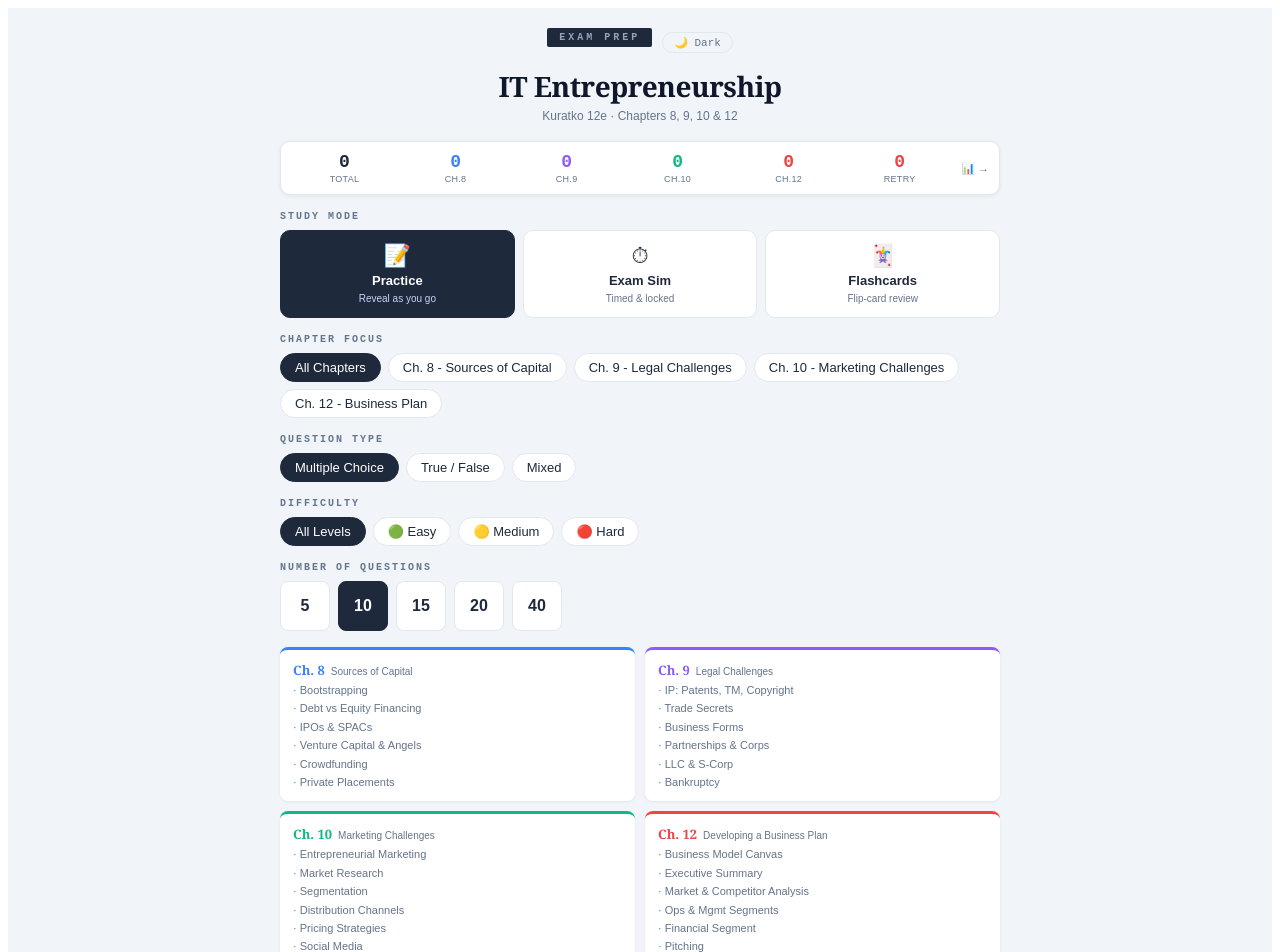
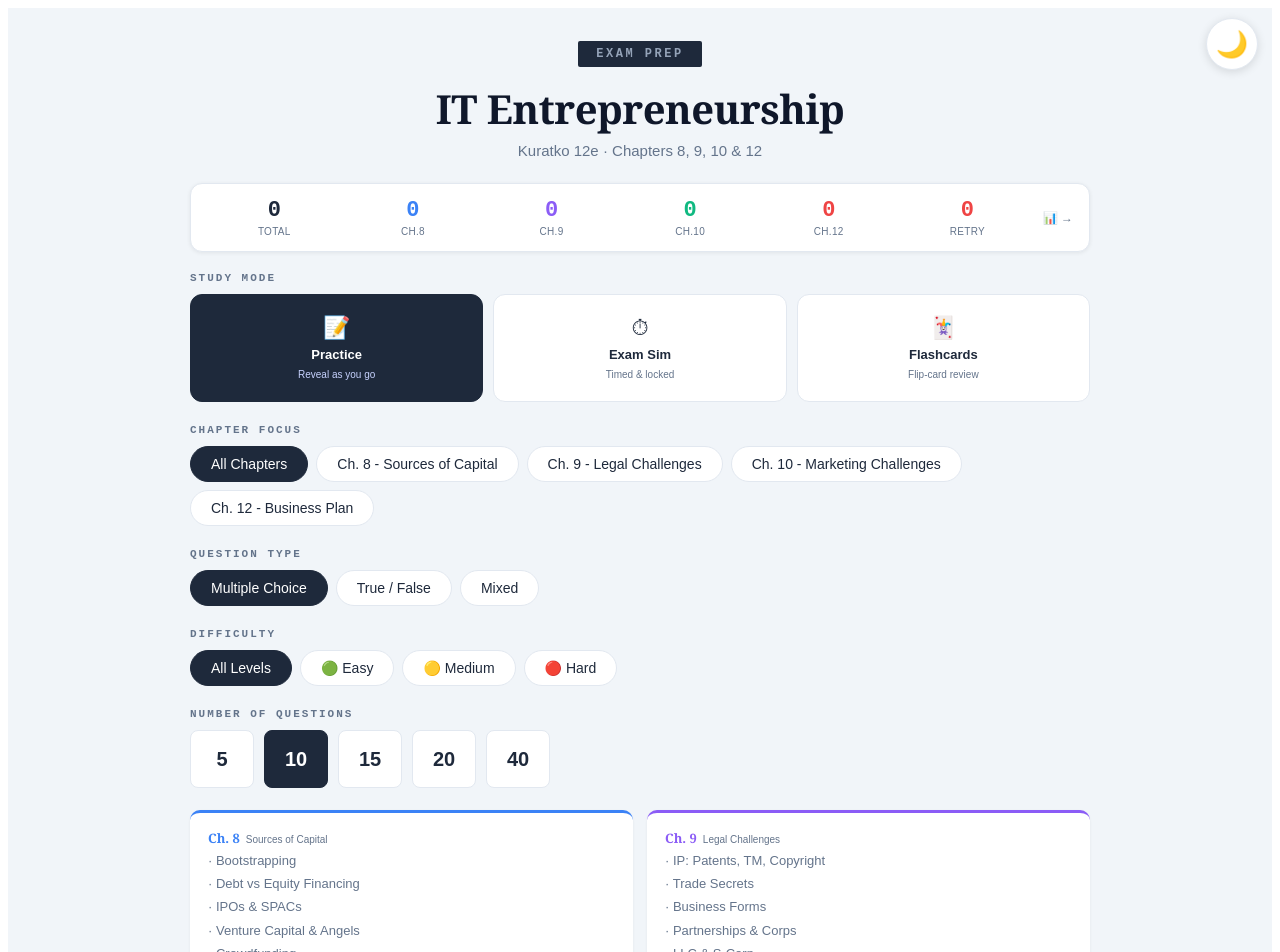
Before and after one commit to h-yzeng/ITMM-581-Study-Tool, a React (Vite) app: page / in a window 1280 px wide. Shown: the top 952 px of the page. Built offline with nearby package versions, Linux system fonts and the light colour scheme.

Commit message:
feat: add dark mode toggle button and update styles for improved UI consistency

```diff
--- a/src/App.jsx
+++ b/src/App.jsx
@@ -278,6 +278,12 @@ export default function App() {
   const pill  = active => ({ ...S.pill,     background: active ? pillSel : cardBg, color: active ? '#fff' : text, border: `1.5px solid ${active ? pillSel : border}` })
   const count = active => ({ ...S.countBtn, background: active ? pillSel : cardBg, color: active ? '#fff' : text, border: `1.5px solid ${active ? pillSel : border}` })
 
+  const DarkToggle = (
+    <button onClick={toggleDark} style={{ ...S.darkToggle, background: cardBg, border: `1.5px solid ${border}` }}>
+      {dk ? '☀️' : '🌙'}
+    </button>
+  )
+
   // ── Session history SVG chart ─────────────────────────────────────────────
   const SChart = () => {
     const pts = sessionHistory
@@ -330,14 +336,10 @@ export default function App() {
     const weakQs = computeWeakDrill()
     return (
       <div style={{ ...S.page, background: bg }}>
+        {DarkToggle}
         <div style={S.container}>
           <div style={S.header}>
-            <div style={{ display: 'flex', justifyContent: 'center', alignItems: 'center', gap: 10, marginBottom: 10 }}>
-              <div style={S.badge}>EXAM PREP</div>
-              <button onClick={toggleDark} style={{ background: 'none', border: `1px solid ${border}`, borderRadius: 20, padding: '3px 11px', cursor: 'pointer', fontSize: 11, color: subText, fontFamily: 'monospace' }}>
-                {dk ? '☀ Light' : '🌙 Dark'}
-              </button>
-            </div>
+            <div style={S.badge}>EXAM PREP</div>
             <h1 style={{ ...S.title, color: dk ? '#f1f5f9' : '#0f172a' }}>IT Entrepreneurship</h1>
             <p style={{ ...S.subtitle, color: subText }}>Kuratko 12e · Chapters 8, 9, 10 & 12</p>
           </div>
@@ -471,6 +473,7 @@ export default function App() {
     const isFlagged = q && flagged[qKey(q)]
     return (
       <div style={{ ...S.page, background: bg }}>
+        {DarkToggle}
         <div style={S.container}>
           <div style={S.topBar}>
             <button onClick={() => { clearTimeout(timerRef.current); setScreen('home') }} style={{ ...S.backBtn, color: subText }}>← Back</button>
@@ -566,6 +569,7 @@ export default function App() {
     const wrongQs = questions.filter((_, i) => answers[i] !== questions[i].answer)
     return (
       <div style={{ ...S.page, background: bg }}>
+        {DarkToggle}
         <div style={S.container}>
           <div style={{ ...S.resultsCard, background: cardBg, border: dk ? `1px solid ${border}` : 'none' }}>
             <div style={{ textAlign: 'center', marginBottom: 20 }}>
@@ -605,6 +609,7 @@ export default function App() {
   if (screen === 'review') {
     return (
       <div style={{ ...S.page, background: bg }}>
+        {DarkToggle}
         <div style={S.container}>
           <div style={{ display: 'flex', alignItems: 'center', gap: 12, marginBottom: 20 }}>
             <button onClick={() => setScreen('results')} style={{ ...S.backBtn, color: subText }}>← Results</button>
@@ -647,6 +652,7 @@ export default function App() {
     const rCount  = Object.keys(rightBank || {}).length
     const fCount  = Object.keys(flagged  || {}).length
     const heatmap = CHAPTER_IDS.map(ch => ({
+
       ch,
       topics: TOPICS_BY_CHAPTER[ch].map(tp => {
         const d   = byTopic[`${ch}:${tp}`] || { right: 0, wrong: 0 }
@@ -658,6 +664,7 @@ export default function App() {
     const hText  = r => r === null ? (dk ? '#475569' : '#94a3b8') : r === 0 ? '#065f46' : r < 0.3 ? '#713f12' : r < 0.6 ? '#9a3412' : '#991b1b'
     return (
       <div style={{ ...S.page, background: bg }}>
+        {DarkToggle}
         <div style={S.container}>
           <div style={{ display: 'flex', alignItems: 'center', gap: 12, marginBottom: 20 }}>
             <button onClick={() => setScreen('home')} style={{ ...S.backBtn, color: subText }}>← Home</button>
@@ -795,7 +802,8 @@ export default function App() {
     const goPrev = () => { setFcFlipped(false); setTimeout(() => setFcIdx(i => Math.max(0, i - 1)), 100) }
 
     return (
-      <div style={{ background: '#0f172a', minHeight: '100vh', padding: '20px 16px 48px', fontFamily: S.page.fontFamily }}>
+      <div style={{ background: '#0f172a', minHeight: '100vh', padding: '32px 20px 60px', fontFamily: S.page.fontFamily }}>
+        {DarkToggle}
         <div style={S.container}>
           <div style={{ display: 'flex', alignItems: 'center', gap: 12, marginBottom: 14 }}>
             <button onClick={() => setScreen('home')} style={{ ...S.backBtn, color: '#94a3b8' }}>← Back</button>
--- a/src/styles.js
+++ b/src/styles.js
@@ -1,77 +1,78 @@
 export const S = {
-  page:         { minHeight: '100vh', background: '#f1f5f9', fontFamily: "'Georgia','Times New Roman',serif", padding: '20px 16px 48px' },
-  container:    { maxWidth: 720, margin: '0 auto' },
-  header:       { textAlign: 'center', marginBottom: 18 },
-  badge:        { display: 'inline-block', background: '#1e293b', color: '#94a3b8', fontSize: 10, fontWeight: 700, letterSpacing: 3, padding: '4px 12px', borderRadius: 2, marginBottom: 10, fontFamily: 'monospace' },
-  title:        { margin: '0 0 4px', fontSize: 28, fontWeight: 900, color: '#0f172a', letterSpacing: -0.5 },
-  subtitle:     { margin: 0, fontSize: 12, color: '#64748b', fontFamily: 'sans-serif' },
-  section:      { marginBottom: 16 },
-  label:        { display: 'block', fontSize: 10, fontWeight: 700, letterSpacing: 2, color: '#94a3b8', marginBottom: 8, fontFamily: 'monospace' },
-  pills:        { display: 'flex', flexWrap: 'wrap', gap: 7 },
-  pill:         { padding: '6px 14px', borderRadius: 20, border: '1.5px solid #e2e8f0', background: '#fff', color: '#64748b', fontSize: 13, cursor: 'pointer', fontFamily: 'sans-serif' },
+  page:         { minHeight: '100vh', background: '#f1f5f9', fontFamily: "'Georgia','Times New Roman',serif", padding: '32px 20px 60px' },
+  container:    { maxWidth: 900, margin: '0 auto' },
+  header:       { textAlign: 'center', marginBottom: 24 },
+  badge:        { display: 'inline-block', background: '#1e293b', color: '#94a3b8', fontSize: 12, fontWeight: 700, letterSpacing: 2.5, padding: '6px 18px', borderRadius: 2, marginBottom: 14, fontFamily: 'monospace' },
+  title:        { margin: '0 0 6px', fontSize: 40, fontWeight: 900, color: '#0f172a', letterSpacing: -0.5 },
+  subtitle:     { margin: 0, fontSize: 15, color: '#64748b', fontFamily: 'sans-serif' },
+  section:      { marginBottom: 22 },
+  label:        { display: 'block', fontSize: 11, fontWeight: 700, letterSpacing: 2, color: '#94a3b8', marginBottom: 10, fontFamily: 'monospace' },
+  pills:        { display: 'flex', flexWrap: 'wrap', gap: 8 },
+  pill:         { padding: '9px 20px', borderRadius: 20, border: '1.5px solid #e2e8f0', background: '#fff', color: '#64748b', fontSize: 14, cursor: 'pointer', fontFamily: 'sans-serif' },
   pillActive:   { background: '#1e293b', color: '#fff', border: '1.5px solid #1e293b' },
-  countRow:     { display: 'flex', gap: 8 },
-  countBtn:     { padding: '0 14px', height: 50, minWidth: 50, borderRadius: 8, border: '1.5px solid #e2e8f0', background: '#fff', color: '#64748b', fontSize: 16, fontWeight: 700, cursor: 'pointer', fontFamily: 'sans-serif' },
+  countRow:     { display: 'flex', gap: 10 },
+  countBtn:     { padding: '0 18px', height: 58, minWidth: 64, borderRadius: 8, border: '1.5px solid #e2e8f0', background: '#fff', color: '#64748b', fontSize: 20, fontWeight: 700, cursor: 'pointer', fontFamily: 'sans-serif' },
   countBtnActive: { background: '#1e293b', color: '#fff', border: '1.5px solid #1e293b' },
-  topicsGrid:   { display: 'grid', gridTemplateColumns: '1fr 1fr', gap: 10, marginBottom: 14 },
-  topicCard:    { background: '#fff', borderRadius: 8, padding: '11px 13px', boxShadow: '0 1px 3px rgba(0,0,0,0.06)' },
-  topicItem:    { fontSize: 11, color: '#64748b', marginTop: 3, fontFamily: 'sans-serif', lineHeight: 1.4 },
-  error:        { background: '#fee2e2', color: '#991b1b', padding: '10px 14px', borderRadius: 8, fontSize: 13, marginBottom: 12, fontFamily: 'sans-serif' },
-  startBtn:     { display: 'block', width: '100%', padding: '15px', background: '#1e293b', color: '#fff', border: 'none', borderRadius: 10, fontSize: 16, fontWeight: 700, cursor: 'pointer', letterSpacing: 0.3, marginBottom: 6 },
-  statsBar:     { display: 'flex', alignItems: 'center', gap: 4, marginBottom: 16, background: '#fff', borderRadius: 10, padding: '10px', boxShadow: '0 1px 4px rgba(0,0,0,0.07)', border: 'none', cursor: 'pointer', width: '100%' },
-  statsCell:    { flex: 1, display: 'flex', flexDirection: 'column', alignItems: 'center', gap: 2 },
-  statsNum:     { fontSize: 18, fontWeight: 900, color: '#1e293b', fontFamily: 'monospace' },
-  statsLbl:     { fontSize: 9, color: '#94a3b8', fontFamily: 'sans-serif', letterSpacing: 0.3, textTransform: 'uppercase' },
-  statsArrow:   { fontSize: 11, color: '#94a3b8', fontFamily: 'sans-serif', marginLeft: 4 },
-  modeRow:      { display: 'flex', gap: 8 },
-  modeBtn:      { flex: 1, display: 'flex', flexDirection: 'column', alignItems: 'center', gap: 4, padding: '12px 8px', borderRadius: 10, border: '1.5px solid #e2e8f0', background: '#fff', cursor: 'pointer', fontFamily: 'sans-serif' },
+  topicsGrid:   { display: 'grid', gridTemplateColumns: '1fr 1fr', gap: 14, marginBottom: 18 },
+  topicCard:    { background: '#fff', borderRadius: 10, padding: '16px 18px', boxShadow: '0 1px 3px rgba(0,0,0,0.06)' },
+  topicItem:    { fontSize: 13, color: '#64748b', marginTop: 5, fontFamily: 'sans-serif', lineHeight: 1.4 },
+  error:        { background: '#fee2e2', color: '#991b1b', padding: '10px 14px', borderRadius: 8, fontSize: 14, marginBottom: 12, fontFamily: 'sans-serif' },
+  startBtn:     { display: 'block', width: '100%', padding: '20px', background: '#1e293b', color: '#fff', border: 'none', borderRadius: 12, fontSize: 20, fontWeight: 700, cursor: 'pointer', letterSpacing: 0.3, marginBottom: 8 },
+  statsBar:     { display: 'flex', alignItems: 'center', gap: 4, marginBottom: 20, background: '#fff', borderRadius: 12, padding: '14px 16px', boxShadow: '0 1px 4px rgba(0,0,0,0.07)', border: 'none', cursor: 'pointer', width: '100%' },
+  statsCell:    { flex: 1, display: 'flex', flexDirection: 'column', alignItems: 'center', gap: 3 },
+  statsNum:     { fontSize: 22, fontWeight: 900, color: '#1e293b', fontFamily: 'monospace' },
+  statsLbl:     { fontSize: 10, color: '#94a3b8', fontFamily: 'sans-serif', letterSpacing: 0.3, textTransform: 'uppercase' },
+  statsArrow:   { fontSize: 12, color: '#94a3b8', fontFamily: 'sans-serif', marginLeft: 4 },
+  modeRow:      { display: 'flex', gap: 10 },
+  modeBtn:      { flex: 1, display: 'flex', flexDirection: 'column', alignItems: 'center', gap: 6, padding: '20px 12px', borderRadius: 12, border: '1.5px solid #e2e8f0', background: '#fff', cursor: 'pointer', fontFamily: 'sans-serif' },
   modeBtnActive:{ background: '#1e293b', border: '1.5px solid #1e293b', color: '#fff' },
-  examBanner:   { background: '#fef3c7', border: '1px solid #f59e0b', borderRadius: 8, padding: '9px 13px', fontSize: 13, color: '#92400e', fontFamily: 'sans-serif', marginBottom: 12 },
-  retryPoolBtn: { display: 'block', width: '100%', padding: '11px 14px', background: '#fef3c7', color: '#92400e', border: '1.5px solid #f59e0b', borderRadius: 8, fontSize: 13, fontWeight: 600, cursor: 'pointer', fontFamily: 'sans-serif', marginBottom: 10, textAlign: 'left' },
-  bankStatus:   { display: 'flex', alignItems: 'center', justifyContent: 'center', gap: 6, padding: '6px 0', fontFamily: 'sans-serif', fontSize: 11, color: '#94a3b8' },
-  bankDot:      { width: 7, height: 7, borderRadius: '50%', display: 'inline-block' },
-  topBar:       { display: 'flex', alignItems: 'center', gap: 10, marginBottom: 14 },
-  backBtn:      { background: 'none', border: 'none', color: '#64748b', fontSize: 13, cursor: 'pointer', padding: '6px 0', fontFamily: 'sans-serif' },
+  examBanner:   { background: '#fef3c7', border: '1px solid #f59e0b', borderRadius: 8, padding: '10px 14px', fontSize: 14, color: '#92400e', fontFamily: 'sans-serif', marginBottom: 14 },
+  retryPoolBtn: { display: 'block', width: '100%', padding: '13px 16px', background: '#fef3c7', color: '#92400e', border: '1.5px solid #f59e0b', borderRadius: 8, fontSize: 14, fontWeight: 600, cursor: 'pointer', fontFamily: 'sans-serif', marginBottom: 10, textAlign: 'left' },
+  bankStatus:   { display: 'flex', alignItems: 'center', justifyContent: 'center', gap: 6, padding: '8px 0', fontFamily: 'sans-serif', fontSize: 12, color: '#94a3b8' },
+  bankDot:      { width: 8, height: 8, borderRadius: '50%', display: 'inline-block' },
+  darkToggle:   { position: 'fixed', top: 18, right: 22, zIndex: 1000, width: 52, height: 52, borderRadius: '50%', border: '1.5px solid #e2e8f0', background: '#fff', cursor: 'pointer', fontSize: 26, display: 'flex', alignItems: 'center', justifyContent: 'center', boxShadow: '0 2px 10px rgba(0,0,0,0.12)', lineHeight: 1 },
+  topBar:       { display: 'flex', alignItems: 'center', gap: 10, marginBottom: 16 },
+  backBtn:      { background: 'none', border: 'none', color: '#64748b', fontSize: 14, cursor: 'pointer', padding: '6px 0', fontFamily: 'sans-serif' },
   progWrap:     { flex: 1, display: 'flex', alignItems: 'center', gap: 8 },
-  progTrack:    { flex: 1, height: 5, background: '#e2e8f0', borderRadius: 3, overflow: 'hidden' },
+  progTrack:    { flex: 1, height: 6, background: '#e2e8f0', borderRadius: 3, overflow: 'hidden' },
   progFill:     { height: '100%', background: '#6366f1', borderRadius: 3, transition: 'width 0.3s' },
-  progText:     { fontSize: 11, color: '#94a3b8', whiteSpace: 'nowrap', fontFamily: 'monospace' },
-  timerBadge:   { padding: '6px 12px', borderRadius: 6, color: '#fff', fontSize: 14, fontWeight: 700, fontFamily: 'monospace', letterSpacing: 1 },
-  finishBtn:    { background: '#10b981', color: '#fff', border: 'none', padding: '7px 14px', borderRadius: 6, fontSize: 13, fontWeight: 700, cursor: 'pointer', fontFamily: 'sans-serif' },
-  qNav:         { display: 'flex', flexWrap: 'wrap', gap: 5, marginBottom: 12 },
-  qDot:         { width: 27, height: 27, borderRadius: 6, border: 'none', fontSize: 11, fontWeight: 700, cursor: 'pointer', fontFamily: 'monospace' },
-  qCard:        { background: '#fff', borderRadius: 12, padding: '18px', boxShadow: '0 2px 8px rgba(0,0,0,0.07)', marginBottom: 12 },
-  qMeta:        { display: 'flex', alignItems: 'center', gap: 6, marginBottom: 10, flexWrap: 'wrap' },
-  chTag:        { fontSize: 11, fontWeight: 700, padding: '2px 8px', borderRadius: 4, fontFamily: 'monospace' },
-  topicTag:     { fontSize: 10, fontWeight: 600, padding: '2px 8px', borderRadius: 4, background: '#f1f5f9', color: '#475569', fontFamily: 'sans-serif' },
-  diffTag:      { fontSize: 11, fontWeight: 600, padding: '2px 8px', borderRadius: 4, fontFamily: 'sans-serif' },
-  qNum:         { fontSize: 11, color: '#94a3b8', marginLeft: 'auto', fontFamily: 'monospace' },
-  qText:        { fontSize: 15, color: '#1e293b', lineHeight: 1.6, margin: '0 0 14px', fontWeight: 500 },
-  options:      { display: 'flex', flexDirection: 'column', gap: 8 },
-  optBtn:       { display: 'flex', alignItems: 'flex-start', gap: 10, padding: '12px 14px', borderRadius: 8, cursor: 'pointer', fontSize: 14, lineHeight: 1.5, textAlign: 'left', fontFamily: 'sans-serif' },
-  optLetter:    { fontWeight: 800, minWidth: 16, fontFamily: 'monospace', fontSize: 13, marginTop: 1 },
+  progText:     { fontSize: 12, color: '#94a3b8', whiteSpace: 'nowrap', fontFamily: 'monospace' },
+  timerBadge:   { padding: '6px 13px', borderRadius: 6, color: '#fff', fontSize: 15, fontWeight: 700, fontFamily: 'monospace', letterSpacing: 1 },
+  finishBtn:    { background: '#10b981', color: '#fff', border: 'none', padding: '8px 16px', borderRadius: 6, fontSize: 14, fontWeight: 700, cursor: 'pointer', fontFamily: 'sans-serif' },
+  qNav:         { display: 'flex', flexWrap: 'wrap', gap: 6, marginBottom: 14 },
+  qDot:         { width: 30, height: 30, borderRadius: 6, border: 'none', fontSize: 12, fontWeight: 700, cursor: 'pointer', fontFamily: 'monospace' },
+  qCard:        { background: '#fff', borderRadius: 14, padding: '22px', boxShadow: '0 2px 8px rgba(0,0,0,0.07)', marginBottom: 14 },
+  qMeta:        { display: 'flex', alignItems: 'center', gap: 6, marginBottom: 12, flexWrap: 'wrap' },
+  chTag:        { fontSize: 12, fontWeight: 700, padding: '3px 9px', borderRadius: 4, fontFamily: 'monospace' },
+  topicTag:     { fontSize: 11, fontWeight: 600, padding: '3px 9px', borderRadius: 4, background: '#f1f5f9', color: '#475569', fontFamily: 'sans-serif' },
+  diffTag:      { fontSize: 12, fontWeight: 600, padding: '3px 9px', borderRadius: 4, fontFamily: 'sans-serif' },
+  qNum:         { fontSize: 12, color: '#94a3b8', marginLeft: 'auto', fontFamily: 'monospace' },
+  qText:        { fontSize: 17, color: '#1e293b', lineHeight: 1.65, margin: '0 0 16px', fontWeight: 500 },
+  options:      { display: 'flex', flexDirection: 'column', gap: 10 },
+  optBtn:       { display: 'flex', alignItems: 'flex-start', gap: 12, padding: '14px 16px', borderRadius: 10, cursor: 'pointer', fontSize: 15, lineHeight: 1.5, textAlign: 'left', fontFamily: 'sans-serif' },
+  optLetter:    { fontWeight: 800, minWidth: 18, fontFamily: 'monospace', fontSize: 14, marginTop: 1 },
   checkmark:    { marginLeft: 'auto', fontWeight: 900, color: '#10b981' },
   cross:        { marginLeft: 'auto', fontWeight: 900, color: '#ef4444' },
-  revealBtn:    { marginTop: 12, width: '100%', padding: '11px', background: '#1e293b', color: '#fff', border: 'none', borderRadius: 8, fontSize: 14, fontWeight: 700, cursor: 'pointer', fontFamily: 'sans-serif' },
-  explanation:  { marginTop: 12, background: '#f8fafc', border: '1px solid #e2e8f0', borderRadius: 8, padding: '12px 14px', fontSize: 13, color: '#475569', lineHeight: 1.6, fontFamily: 'sans-serif' },
+  revealBtn:    { marginTop: 14, width: '100%', padding: '13px', background: '#1e293b', color: '#fff', border: 'none', borderRadius: 8, fontSize: 15, fontWeight: 700, cursor: 'pointer', fontFamily: 'sans-serif' },
+  explanation:  { marginTop: 14, background: '#f8fafc', border: '1px solid #e2e8f0', borderRadius: 8, padding: '14px 16px', fontSize: 14, color: '#475569', lineHeight: 1.6, fontFamily: 'sans-serif' },
   navRow:       { display: 'flex', justifyContent: 'space-between' },
-  navBtn:       { background: '#fff', border: '1.5px solid #e2e8f0', color: '#1e293b', padding: '10px 20px', borderRadius: 8, fontSize: 14, fontWeight: 600, cursor: 'pointer', fontFamily: 'sans-serif' },
-  resultsCard:  { background: '#fff', borderRadius: 14, padding: '24px 20px', boxShadow: '0 2px 12px rgba(0,0,0,0.08)' },
-  breakdown:    { display: 'flex', flexDirection: 'column', gap: 10, margin: '16px 0' },
-  bRow:         { display: 'flex', alignItems: 'center', gap: 10, fontSize: 13, fontFamily: 'sans-serif' },
-  barWrap:      { flex: 1, height: 8, background: '#f1f5f9', borderRadius: 4, overflow: 'hidden' },
+  navBtn:       { background: '#fff', border: '1.5px solid #e2e8f0', color: '#1e293b', padding: '12px 24px', borderRadius: 8, fontSize: 15, fontWeight: 600, cursor: 'pointer', fontFamily: 'sans-serif' },
+  resultsCard:  { background: '#fff', borderRadius: 14, padding: '28px 24px', boxShadow: '0 2px 12px rgba(0,0,0,0.08)' },
+  breakdown:    { display: 'flex', flexDirection: 'column', gap: 12, margin: '18px 0' },
+  bRow:         { display: 'flex', alignItems: 'center', gap: 10, fontSize: 14, fontFamily: 'sans-serif' },
+  barWrap:      { flex: 1, height: 9, background: '#f1f5f9', borderRadius: 4, overflow: 'hidden' },
   bar:          { height: '100%', borderRadius: 4, transition: 'width 0.4s' },
-  retryBtn:     { width: '100%', padding: '12px', background: '#fef3c7', color: '#92400e', border: '1.5px solid #f59e0b', borderRadius: 8, fontSize: 14, fontWeight: 700, cursor: 'pointer', fontFamily: 'sans-serif', marginBottom: 10 },
-  resBtns:      { display: 'flex', gap: 8, marginTop: 8 },
-  revBtn:       { flex: 1, padding: '11px', background: '#f1f5f9', color: '#1e293b', border: 'none', borderRadius: 8, fontSize: 13, fontWeight: 700, cursor: 'pointer', fontFamily: 'sans-serif' },
-  homeBtn:      { flex: 1, padding: '11px', background: '#1e293b', color: '#fff', border: 'none', borderRadius: 8, fontSize: 13, fontWeight: 700, cursor: 'pointer', fontFamily: 'sans-serif' },
-  reviewCard:   { background: '#fff', borderRadius: 8, padding: '14px', marginBottom: 10, boxShadow: '0 1px 4px rgba(0,0,0,0.05)' },
-  reviewOpt:    { padding: '7px 12px', borderRadius: 6, border: '1px solid #e2e8f0', fontSize: 12, color: '#475569', marginBottom: 4, fontFamily: 'sans-serif', background: '#f8fafc' },
-  sumGrid:      { display: 'grid', gridTemplateColumns: '1fr 1fr 1fr 1fr', gap: 8, marginBottom: 14 },
-  sumCard:      { background: '#fff', borderRadius: 10, padding: '14px 10px', textAlign: 'center', boxShadow: '0 1px 4px rgba(0,0,0,0.06)' },
-  secCard:      { background: '#fff', borderRadius: 10, padding: '18px', marginBottom: 12, boxShadow: '0 1px 4px rgba(0,0,0,0.06)' },
-  secTitle:     { margin: '0 0 12px', fontSize: 14, fontWeight: 800, color: '#0f172a' },
-  fcCard:       { position: 'relative', background: '#1e293b', borderRadius: 16, border: '2px solid #334155', padding: '48px 28px 32px', minHeight: 220, display: 'flex', flexDirection: 'column', alignItems: 'center', justifyContent: 'center', cursor: 'pointer', marginBottom: 12, gap: 14, transition: 'border-color 0.2s' },
-  fcNo:         { flex: 1, padding: '12px', background: '#fee2e2', color: '#991b1b', border: '1.5px solid #ef4444', borderRadius: 8, fontSize: 14, fontWeight: 700, cursor: 'pointer', fontFamily: 'sans-serif' },
-  fcYes:        { flex: 1, padding: '12px', background: '#d1fae5', color: '#065f46', border: '1.5px solid #10b981', borderRadius: 8, fontSize: 14, fontWeight: 700, cursor: 'pointer', fontFamily: 'sans-serif' },
+  retryBtn:     { width: '100%', padding: '14px', background: '#fef3c7', color: '#92400e', border: '1.5px solid #f59e0b', borderRadius: 8, fontSize: 15, fontWeight: 700, cursor: 'pointer', fontFamily: 'sans-serif', marginBottom: 10 },
+  resBtns:      { display: 'flex', gap: 8, marginTop: 10 },
+  revBtn:       { flex: 1, padding: '13px', background: '#f1f5f9', color: '#1e293b', border: 'none', borderRadius: 8, fontSize: 14, fontWeight: 700, cursor: 'pointer', fontFamily: 'sans-serif' },
+  homeBtn:      { flex: 1, padding: '13px', background: '#1e293b', color: '#fff', border: 'none', borderRadius: 8, fontSize: 14, fontWeight: 700, cursor: 'pointer', fontFamily: 'sans-serif' },
+  reviewCard:   { background: '#fff', borderRadius: 8, padding: '16px', marginBottom: 10, boxShadow: '0 1px 4px rgba(0,0,0,0.05)' },
+  reviewOpt:    { padding: '8px 13px', borderRadius: 6, border: '1px solid #e2e8f0', fontSize: 13, color: '#475569', marginBottom: 4, fontFamily: 'sans-serif', background: '#f8fafc' },
+  sumGrid:      { display: 'grid', gridTemplateColumns: '1fr 1fr 1fr 1fr', gap: 10, marginBottom: 16 },
+  sumCard:      { background: '#fff', borderRadius: 10, padding: '18px 12px', textAlign: 'center', boxShadow: '0 1px 4px rgba(0,0,0,0.06)' },
+  secCard:      { background: '#fff', borderRadius: 12, padding: '22px', marginBottom: 14, boxShadow: '0 1px 4px rgba(0,0,0,0.06)' },
+  secTitle:     { margin: '0 0 14px', fontSize: 16, fontWeight: 800, color: '#0f172a' },
+  fcCard:       { position: 'relative', background: '#1e293b', borderRadius: 18, border: '2px solid #334155', padding: '52px 32px 36px', minHeight: 240, display: 'flex', flexDirection: 'column', alignItems: 'center', justifyContent: 'center', cursor: 'pointer', marginBottom: 14, gap: 16, transition: 'border-color 0.2s' },
+  fcNo:         { flex: 1, padding: '14px', background: '#fee2e2', color: '#991b1b', border: '1.5px solid #ef4444', borderRadius: 8, fontSize: 15, fontWeight: 700, cursor: 'pointer', fontFamily: 'sans-serif' },
+  fcYes:        { flex: 1, padding: '14px', background: '#d1fae5', color: '#065f46', border: '1.5px solid #10b981', borderRadius: 8, fontSize: 15, fontWeight: 700, cursor: 'pointer', fontFamily: 'sans-serif' },
 }
```
